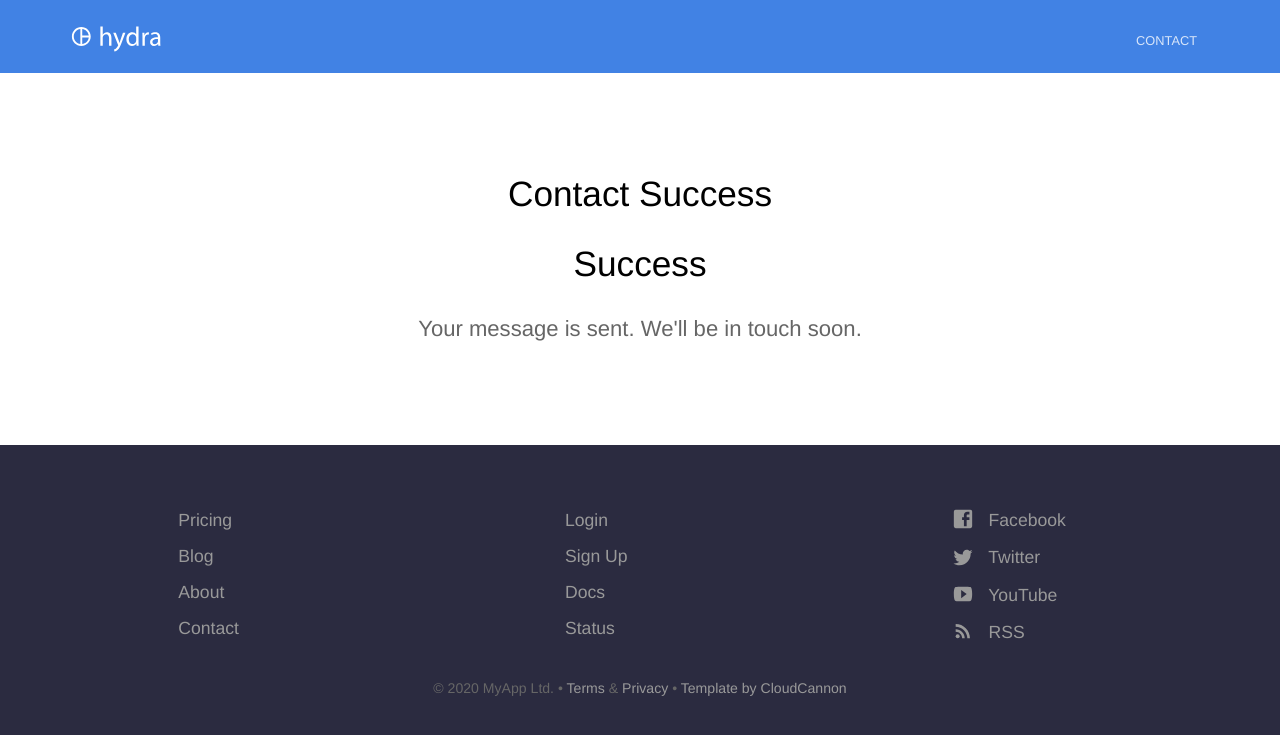
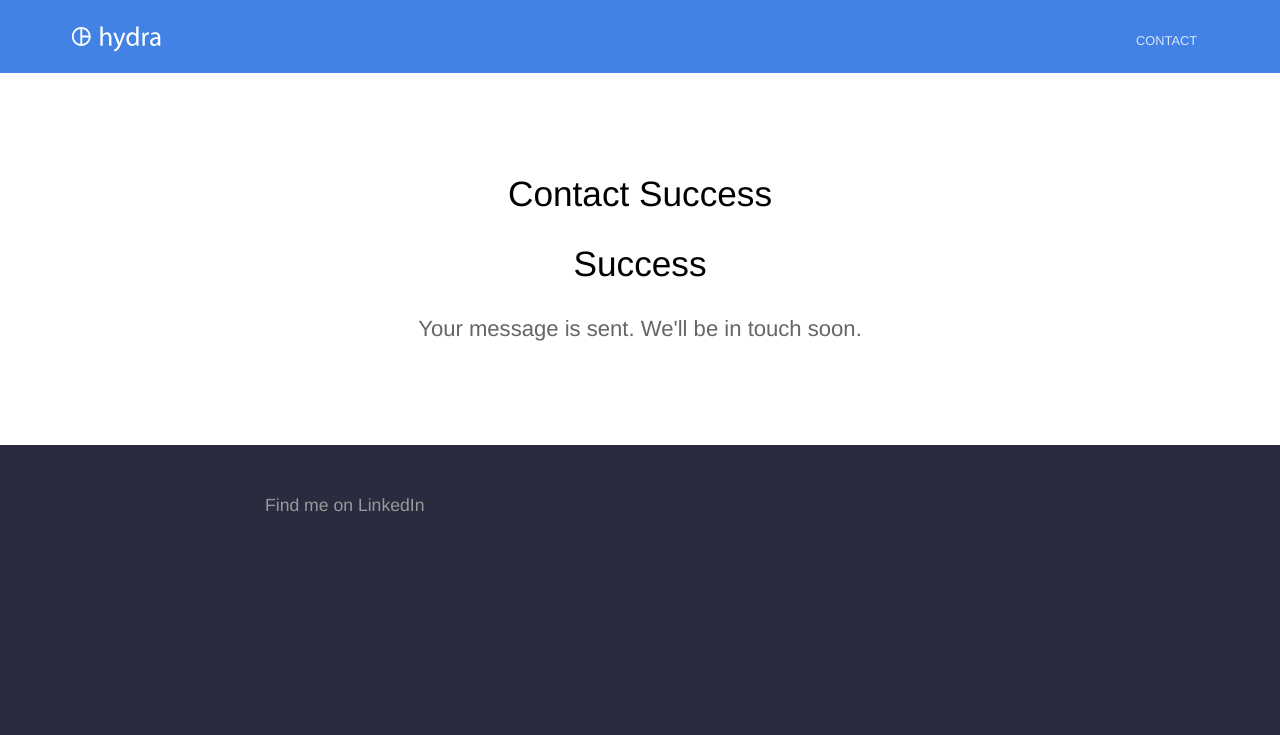
Before and after one commit to prkrnolan/credit, a Jekyll site: the page built from contact-success.html, in a window 1280 px wide. Shown: the top 735 px of the page. Built offline with Jekyll 4.4.1, drawn with Linux system fonts in a browser that asks for light colours.

Commit message:
Update default.html

```diff
--- a/_layouts/default.html
+++ b/_layouts/default.html
@@ -29,22 +29,9 @@
 		</header>
 		{{ content }}
 		<footer>
-			<div class="container">
-				<p class="editor-link"><a href="cloudcannon:collections/_data/footer.yml" class="btn"><strong>&#9998;</strong> Edit footer</a></p>
-				<div class="footer-columns">
-					{% for column in site.data.footer %}
-					<ul class="footer-links">
-						{% for link in column.links %}
-							<li><a {% if link.new_window %}target="_blank"{% endif %} href="{% include relative-src.html src=link.link %}" {% if link.social_icon %}class="{{ link.social_icon }}-icon"{% endif %}>
-								{% if link.social_icon %}
-									{% include social-icon.html icon=link.social_icon %}
-								{% endif %}
-								{{ link.name }}</a></li>
-						{% endfor %}
-					</ul>
-					{% endfor %}
-				</div>
-				<p class="copyright">&copy; {{ site.time | date: '%Y' }} MyApp Ltd. • <a href="#">Terms</a> &amp; <a href="#">Privacy</a> • <a href="https://cloudcannon.com/">Template by CloudCannon</a></p>
+			<div class="text-container">
+
+				<a href="https://www.linkedin.com/in/parkernolan/">Find me on LinkedIn</a>
 			</div>
 		</footer>
 		<script>
```
